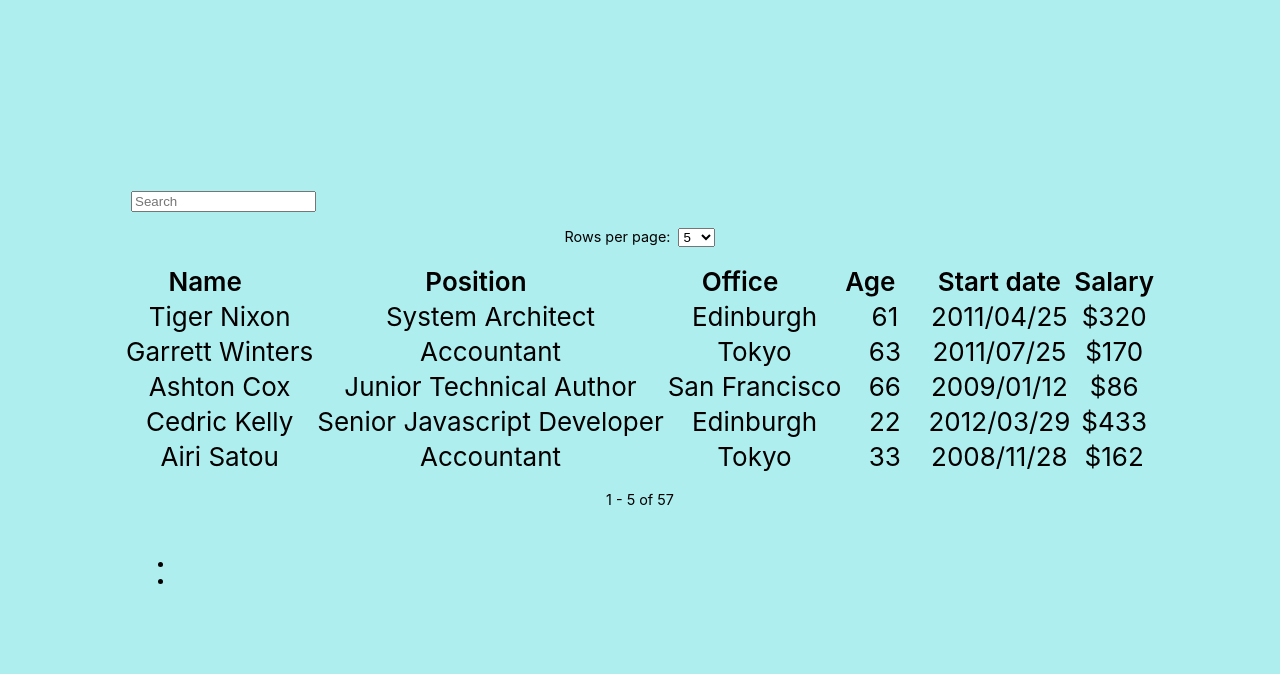
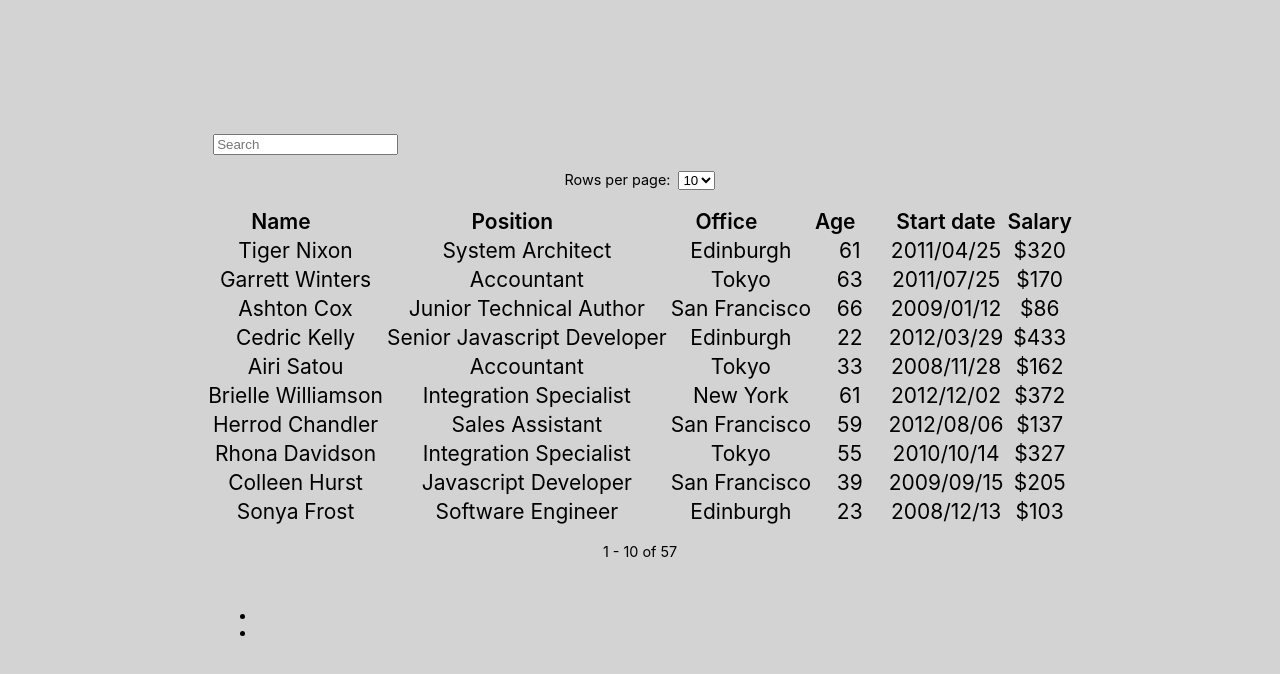
Before and after one commit to shiyanboxer/CMPE-325-QUIP-2.0, a React (Create React App) app in the folder frontend/my-app/: page / in a window 1280 px wide. Shown: the top 674 px of the page. Built offline with nearby package versions, Linux system fonts and the light colour scheme.

Commit message:
update color

```diff
--- a/frontend/my-app/src/components/Home.js
+++ b/frontend/my-app/src/components/Home.js
@@ -507,8 +507,8 @@ export default function Home() {
   return (
     <MDBDataTableV5
       hover
-      entriesOptions={[5, 20, 25]}
-      entries={5}
+      entriesOptions={[10, 25, 50]}
+      entries={10}
       pagesAmount={4}
       data={datatable}
       pagingTop
--- a/frontend/my-app/src/style/App.css
+++ b/frontend/my-app/src/style/App.css
@@ -13,14 +13,15 @@
   }
 }
 
+
 .App-header {
-  background-color: paleturquoise;
+  background-color: lightgray;
   min-height: 100vh;
   display: flex;
   flex-direction: column;
   align-items: center;
   justify-content: center;
-  font-size: calc(10px + 2vmin);
+  font-size: calc(5px + 2vmin);
   color: black;
 }
 
```
